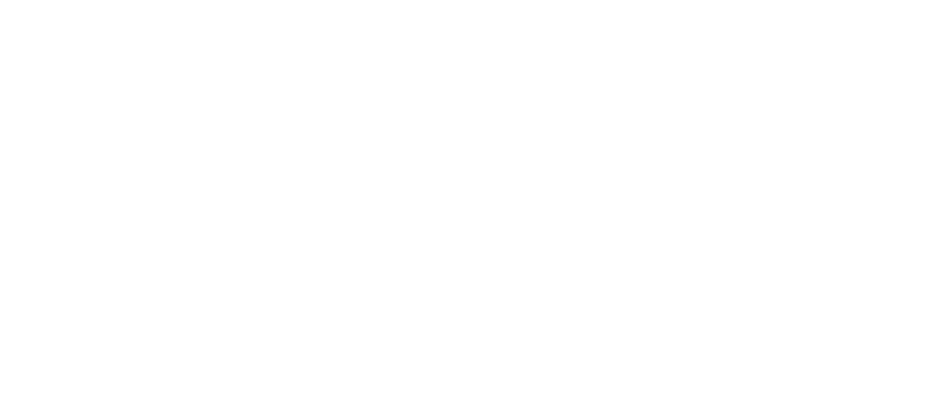
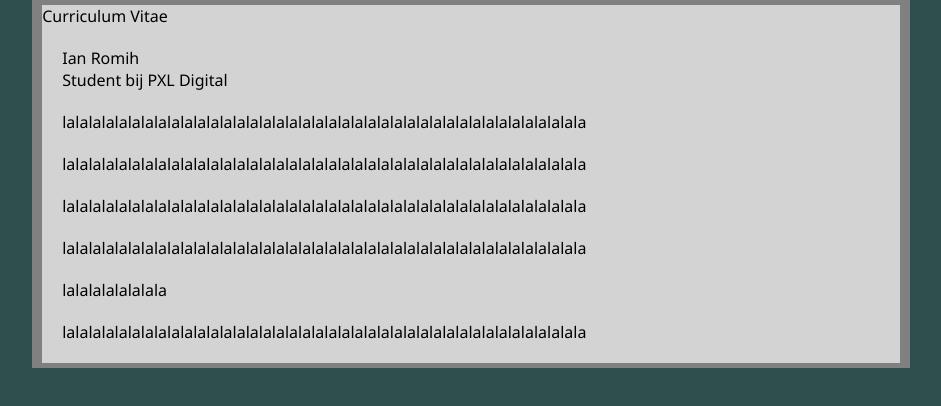
Before and after one commit to pxl-grpro-wpl1-2526/curriculum-vitae-IanRomihPXL, a plain HTML site: page index.html in a window 1280 px wide. Shown: the whole page, without its empty margins (169-1110 px from the left). Drawn offline with Linux system fonts and the light colour scheme.

Commit message:
background opmaak, divs toegevoegt voor layout

```diff
--- a/css/style.css
+++ b/css/style.css
@@ -0,0 +1,32 @@
+* {
+    padding: 0;
+    margin: 0;
+    font-family: Segoe UI, sans-serif;
+}
+
+body {
+    display: flex;
+    flex-direction: column;
+    align-items: center;
+    background-color: darkslategray;
+}
+
+main {
+    width: 67%;
+    border: 10px solid gray;
+    border-top: 5px solid gray;
+    border-bottom: 5px solid gray;
+    background-color: lightgray;
+}
+
+main p #cv {
+    color: red;
+}
+
+main div {
+    margin: 20px;
+}
+
+main div #naam {
+    color: red;
+}
--- a/index.html
+++ b/index.html
@@ -2,9 +2,34 @@
 <html lang="en">
 <head>
     <meta charset="UTF-8">
-    <title>Title</title>
+    <title>Ian Romih - Curriculum Vitae</title>
+    <link rel="stylesheet" href="css/style.css">
 </head>
 <body>
-
+<main>
+    <p id="cv">Curriculum Vitae</p>
+    <div id="naam">
+        <p>Ian Romih</p>
+        <p>Student bij PXL Digital</p>
+    </div>
+    <div id="introductie">
+        lalalalalalalalalalalalalalalalalalalalalalalalalalalalalalalalalalalalalalalala
+    </div>
+    <div id="ervaring">
+        lalalalalalalalalalalalalalalalalalalalalalalalalalalalalalalalalalalalalalalala
+    </div>
+    <div id="opleiding">
+        lalalalalalalalalalalalalalalalalalalalalalalalalalalalalalalalalalalalalalalala
+    </div>
+    <div id="hobbies">
+        lalalalalalalalalalalalalalalalalalalalalalalalalalalalalalalalalalalalalalalala
+    </div>
+    <div id="foto">
+        lalalalalalalala
+    </div>
+    <div id="skillInfo">
+        lalalalalalalalalalalalalalalalalalalalalalalalalalalalalalalalalalalalalalalala
+    </div>
+</main>
 </body>
 </html>
```
